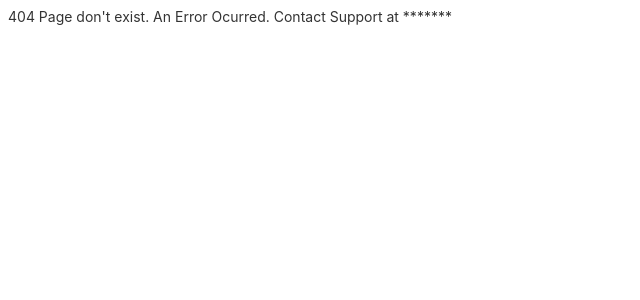
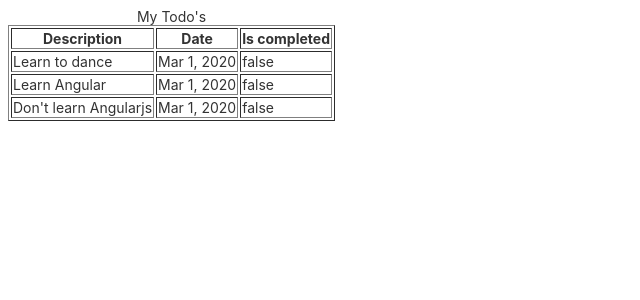
Before and after one commit to adnanlapendic/todo, an Angular app in the folder frontend/: page /todos in a window 1280 px wide. Before the commit this address had no page. Shown: the top 300 px of the page, without its empty margins (0-640 px from the left). Built offline with nearby package versions, Linux system fonts and the light colour scheme.

Commit message:
Add todo component

```diff
--- a/frontend/src/app/app-routing.module.ts
+++ b/frontend/src/app/app-routing.module.ts
@@ -3,12 +3,14 @@
 import { WelcomeComponent } from './welcome/welcome.component';
 import { LoginComponent } from './login/login.component';
 import { ErrorComponent } from './error/error.component';
+import { ListTodosComponent } from './list-todos/list-todos.component';
 
 
 const routes: Routes = [
   {path: '', component:LoginComponent},
   {path: 'login', component:LoginComponent},
   {path: 'welcome/:name', component:WelcomeComponent},
+  {path: 'todos',component: ListTodosComponent},
   {path: '**', component: ErrorComponent}
 ];
 
--- a/frontend/src/app/app.module.ts
+++ b/frontend/src/app/app.module.ts
@@ -7,12 +7,14 @@
 import { FormsModule } from '@angular/forms';
 import { WelcomeComponent } from './welcome/welcome.component';
 import { ErrorComponent } from './error/error.component';
+import { ListTodosComponent } from './list-todos/list-todos.component';
 @NgModule({
   declarations: [
     AppComponent,
     LoginComponent,
     WelcomeComponent,
-    ErrorComponent
+    ErrorComponent,
+    ListTodosComponent
   ],
   imports: [
     BrowserModule,
--- /dev/null
+++ b/frontend/src/app/list-todos/list-todos.component.html
@@ -0,0 +1,17 @@
+<table border="1">
+    <caption>My Todo's</caption>
+    <thead>
+        <tr>
+            <th>Description</th>
+            <th>Date</th>
+            <th>Is completed</th>
+        </tr>
+    </thead>
+    <tbody>
+        <tr *ngFor="let todo of todos">
+            <td>{{ todo.description }}</td>
+            <td>{{ todo.targetDate | date}}</td>
+            <td>{{ todo.done }}</td>
+        </tr>
+    </tbody>
+</table>
--- /dev/null
+++ b/frontend/src/app/list-todos/list-todos.component.ts
@@ -0,0 +1,29 @@
+import { Component, OnInit } from '@angular/core';
+
+export class Todo {
+  constructor(
+    public id: number,
+    public description:string,
+    public done: boolean,
+    public targetDate: Date
+  ) {}
+}
+
+
+@Component({
+  selector: 'app-list-todos',
+  templateUrl: './list-todos.component.html',
+  styleUrls: ['./list-todos.component.css']
+})
+export class ListTodosComponent implements OnInit {
+todos = [
+  new Todo(1, 'Learn to dance', false, new Date()),
+  new Todo(2, 'Learn Angular', false, new Date()),
+  new Todo(3, 'Don\'t learn Angularjs', false, new Date())
+]
+  constructor() { }
+
+  ngOnInit(): void {
+  }
+
+}
--- a/frontend/src/app/welcome/welcome.component.html
+++ b/frontend/src/app/welcome/welcome.component.html
@@ -1 +1,6 @@
+<div>
 Welcome {{name}}.
+</div>
+<div>
+You can manage our todos <a routerLink="/todos">Here</a>
+</div>
```
Also changed, not shown: frontend/src/app/list-todos/list-todos.component.css (added), 1 other file (tests, documents, lock files or other folders).
